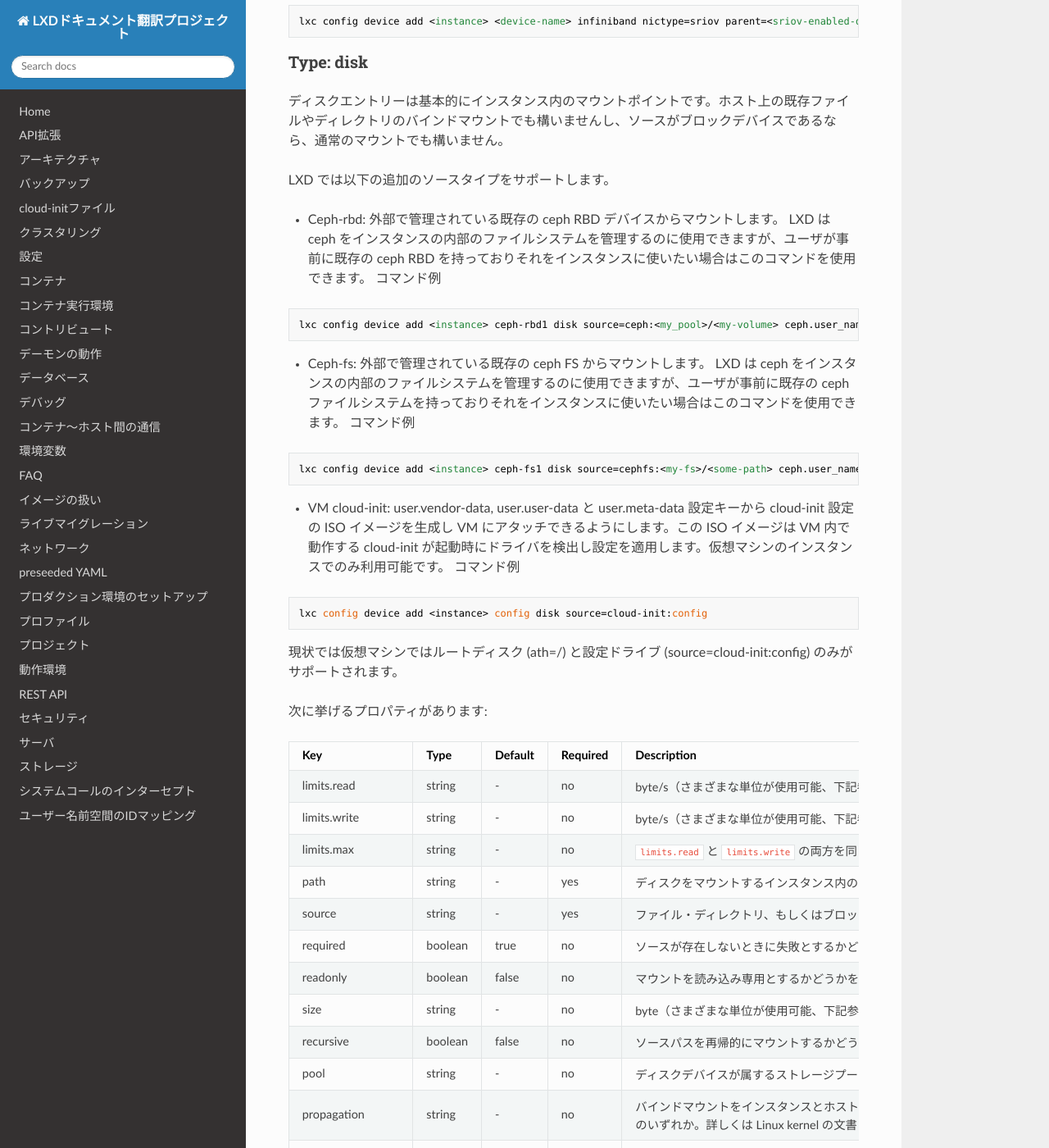
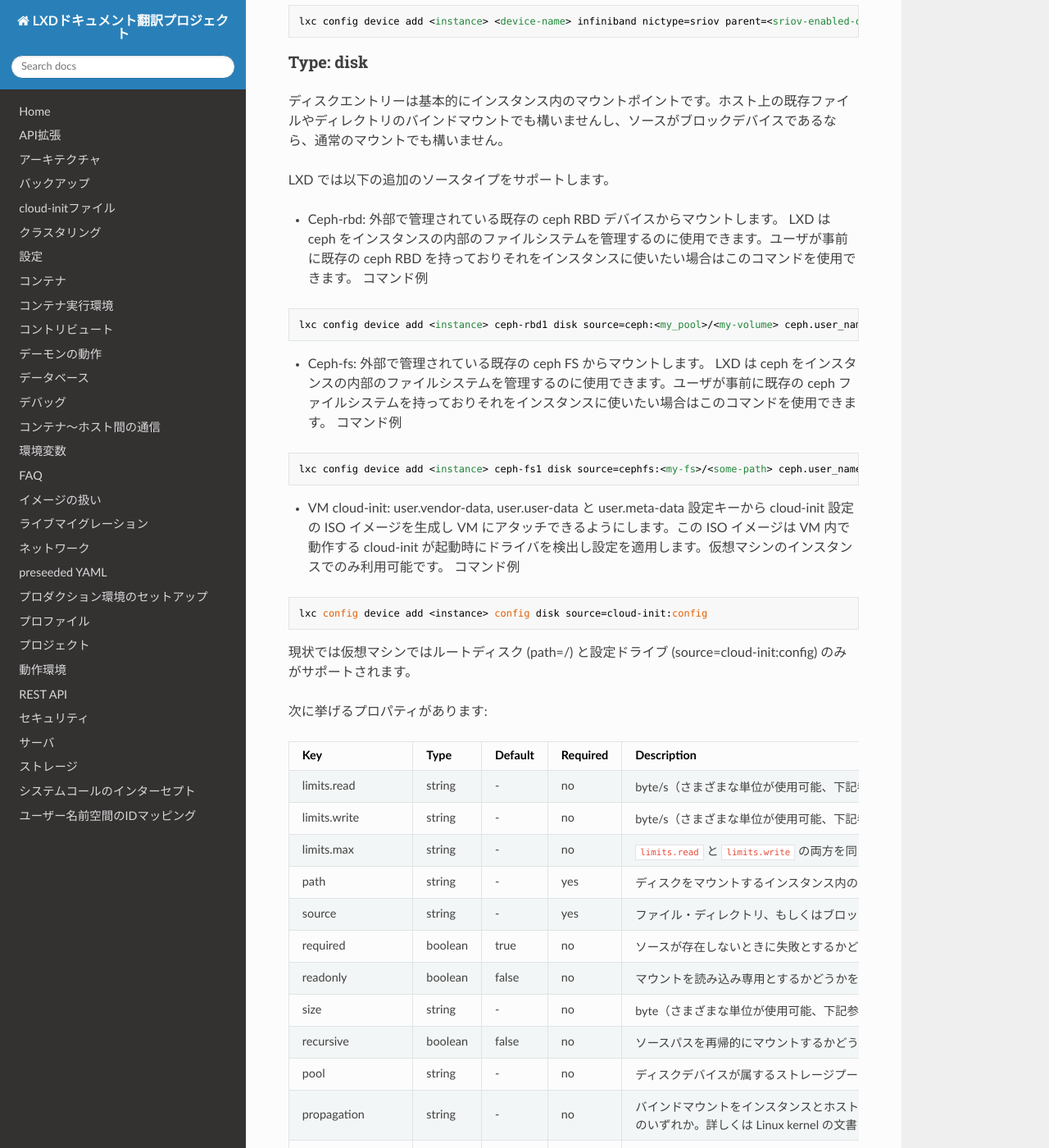
Before and after one commit to lxc-jp/lxd-ja, an MkDocs documentation site: the page built from doc/instances.md, in a window 1280 px wide and 1400 px high, scrolled down 15628 px. Shown: the whole window at 82% size. Built offline with MkDocs 1.6.1, drawn with Linux system fonts in a browser that asks for light colours; nearby versions of some CDN libraries; old or Windows-style settings are respelled for this version of MkDocs.

Commit message:
Improve translation of instances.md
Signed-off-by: Hiroaki Nakamura <hnakamur@gmail.com>

````diff
--- a/doc/instances.md
+++ b/doc/instances.md
@@ -1,4 +1,5 @@
-# インスタンスの設定 <!-- Instance configuration -->
+# インスタンスの設定
+<!-- Instance configuration -->
 ## プロパティ <!-- Properties -->
 次のプロパティは、インスタンスに直接結びつくプロパティであり、プロファイルの一部ではありません:
 <!--
@@ -103,7 +104,7 @@ security.syscalls.intercept.mknod           | boolean   | false             | no
 security.syscalls.intercept.mount           | boolean   | false             | no            | container         | `mount` システムコールを処理するかどうか <!-- Handles the `mount` system call -->
 security.syscalls.intercept.mount.allowed   | string    | -                 | yes           | container         | インスタンス内のプロセスが安全にマウントできるファイルシステムのカンマ区切りリストを指定 <!-- Specify a comma-separated list of filesystems that are safe to mount for processes inside the instance -->
 security.syscalls.intercept.mount.fuse      | string    | -                 | yes           | container         | `mount` システムコールをインターセプトして処理対象のファイルシステムの上に shiftfs をマウントするかどうか <!-- Whether to mount shiftfs on top of filesystems handled through mount syscall interception -->
-security.syscalls.intercept.mount.shift     | boolean   | false             | yes           | container         | 指定されたファイルシステムのマウントを fuse 実装にリダ>イレクトするかどうか (例: ext4=fuse2fs) <!-- Whether to redirect mounts of a given filesystem to their fuse implemenation (e.g. ext4=fuse2fs) -->
+security.syscalls.intercept.mount.shift     | boolean   | false             | yes           | container         | 指定されたファイルシステムのマウントを fuse 実装にリダイレクトするかどうか (例: ext4=fuse2fs) <!-- Whether to redirect mounts of a given filesystem to their fuse implemenation (e.g. ext4=fuse2fs) -->
 security.syscalls.intercept.setxattr        | boolean   | false             | no            | container         | `setxattr` システムコールを処理するかどうか (限定されたサブセットの制限された拡張属性の設定を許可する) <!--Handles the `setxattr` system call (allows setting a limited subset of restricted extended attributes) -->
 security.syscalls.whitelist                 | string    | -                 | no            | container         | `\n` 区切りのシステムコールのホワイトリスト（`security.syscalls.blacklist\*)` と排他）<!-- A '\n' separated list of syscalls to whitelist (mutually exclusive with security.syscalls.blacklist\*) -->
 snapshots.schedule                          | string    | -                 | no            | -                 | Cron 表記 <!-- Cron expression --> (`<minute> <hour> <dom> <month> <dow>`)
@@ -803,7 +804,7 @@ LXD では以下の追加のソースタイプをサポートします。
 <!--
 LXD supports the following additional source types:
 -->
-- Ceph-rbd: 外部で管理されている既存の ceph RBD デバイスからマウントします。 LXD は ceph をインスタンスの内部のファイルシステムを管理するのに使用できますが、ユーザが事前に既存の ceph RBD を持っておりそれをインスタンスに使いたい場合はこのコマンドを使用できます。<!-- Mount from existing ceph RBD device that is externally managed. LXD can use ceph to manage an internal file system for the instance, but in the event that a user has a previously existing ceph RBD that they would like use for this instance, they can use this command. -->
+- Ceph-rbd: 外部で管理されている既存の ceph RBD デバイスからマウントします。 LXD は ceph をインスタンスの内部のファイルシステムを管理するのに使用できます。ユーザが事前に既存の ceph RBD を持っておりそれをインスタンスに使いたい場合はこのコマンドを使用できます。<!-- Mount from existing ceph RBD device that is externally managed. LXD can use ceph to manage an internal file system for the instance, but in the event that a user has a previously existing ceph RBD that they would like use for this instance, they can use this command. -->
 コマンド例
 <!--
 Example command
@@ -811,7 +812,7 @@ Example command
 ```
 lxc config device add <instance> ceph-rbd1 disk source=ceph:<my_pool>/<my-volume> ceph.user_name=<username> ceph.cluster_name=<username> path=/ceph
 ```
-- Ceph-fs: 外部で管理されている既存の ceph FS からマウントします。 LXD は ceph をインスタンスの内部のファイルシステムを管理するのに使用できますが、ユーザが事前に既存の ceph ファイルシステムを持っておりそれをインスタンスに使いたい場合はこのコマンドを使用できます。<!-- Mount from existing ceph FS device that is externally managed. LXD can use ceph to manage an internal file system for the instance, but in the event that a user has a previously existing ceph file sys that they would like use for this instancer, they can use this command. -->
+- Ceph-fs: 外部で管理されている既存の ceph FS からマウントします。 LXD は ceph をインスタンスの内部のファイルシステムを管理するのに使用できます。ユーザが事前に既存の ceph ファイルシステムを持っておりそれをインスタンスに使いたい場合はこのコマンドを使用できます。<!-- Mount from existing ceph FS device that is externally managed. LXD can use ceph to manage an internal file system for the instance, but in the event that a user has a previously existing ceph file sys that they would like use for this instancer, they can use this command. -->
 コマンド例
 <!--
 Example command.
@@ -828,7 +829,7 @@ Example command.
 lxc config device add <instance> config disk source=cloud-init:config
 ```
 
-現状では仮想マシンではルートディスク (ath=/) と設定ドライブ (source=cloud-init:config) のみがサポートされます。
+現状では仮想マシンではルートディスク (path=/) と設定ドライブ (source=cloud-init:config) のみがサポートされます。
 <!--
 Currently only the root disk (path=/) and config drive (source=cloud-init:config) are supported with virtual machines.
 -->
````
Also changed, not shown: other parts of doc/instances.md (+1 -1 lines).
